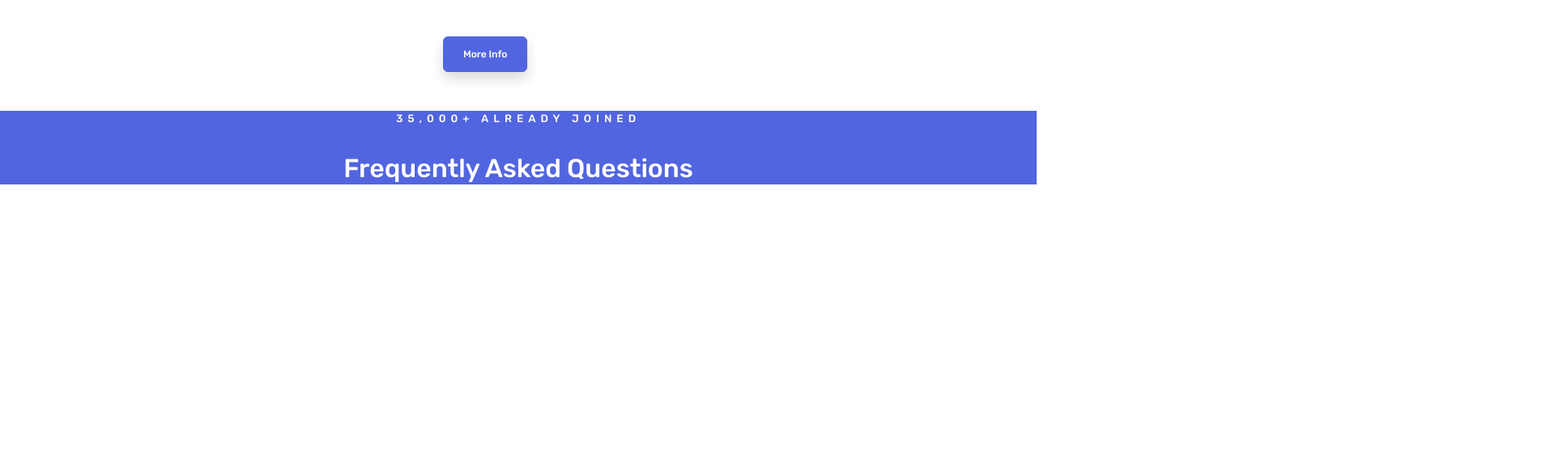
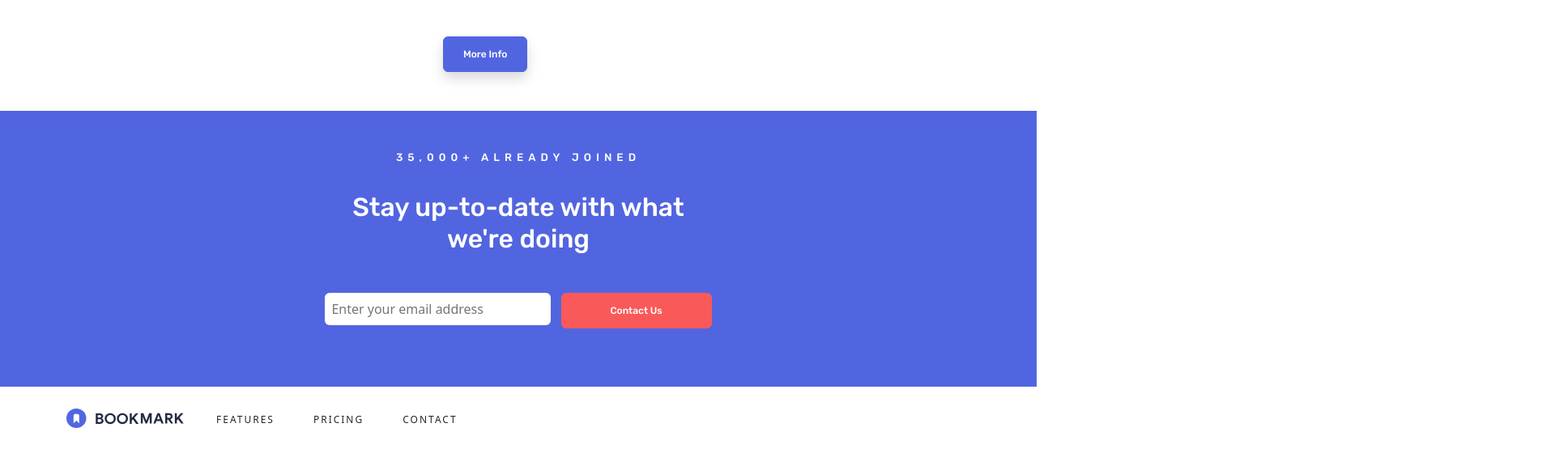
Before and after one commit to laradelrio/Sprint_2.github.io, a website: page index.html in a window 1280 px wide. Shown: the part 2300-2860 px from the top of the page at 81% size, 1920 px wide, since content can reach past the window. Before the commit the page ends 2544 px from the top, so only its background shows below. Drawn offline with nearby package versions, Linux system fonts and the light colour scheme.

Commit message:
start footer

```diff
--- a/index.html
+++ b/index.html
@@ -110,7 +110,8 @@
                             <p class="pe-4 ps-4 pe-md-0 ps-md-0"> Organize your bookmarks however you like. Our
                                 simple drag-and-drop interface gives you complete control over how you manage your
                                 favourite sites.</p>
-                            <button type="button" class="btn btn-primary shadow me-2 d-sm-none d-md-block">More Info</button>
+                            <button type="button" class="btn btn-primary shadow me-2 d-sm-none d-md-block">More
+                                Info</button>
                         </div>
                     </div>
 
@@ -133,7 +134,8 @@
                             <p class="pe-4 ps-4 pe-md-0 ps-md-0"> Organize your bookmarks however you like. Our
                                 simple drag-and-drop interface gives you complete control over how you manage your
                                 favourite sites.</p>
-                            <button type="button" class="btn btn-primary shadow me-2 d-sm-none d-md-block">More Info</button>
+                            <button type="button" class="btn btn-primary shadow me-2 d-sm-none d-md-block">More
+                                Info</button>
                         </div>
                     </div>
 
@@ -155,7 +157,8 @@
                             <p class="pe-4 ps-4 pe-md-0 ps-md-0"> Organize your bookmarks however you like. Our
                                 simple drag-and-drop interface gives you complete control over how you manage your
                                 favourite sites.</p>
-                            <button type="button" class="btn btn-primary shadow me-2 d-sm-none d-md-block">More Info</button>
+                            <button type="button" class="btn btn-primary shadow me-2 d-sm-none d-md-block">More
+                                Info</button>
                         </div>
                     </div>
 
@@ -297,11 +300,48 @@
         <button type="button" class="btn btn-primary shadow me-2 mt-5 offset-5">More Info</button>
     </div>
 
-    <div class="bg-primary text-center">
+    <div class="bg-primary text-center pt-5 pb-4">
         <p id="footerMembers"> 35,000+ Already Joined</p>
-        <h2 class="col-12 text-white">Frequently Asked Questions</h2>
+        <h2 class="col-12 col-md-4 offset-md-4 text-white">Stay up-to-date with what we're doing</h2>
+        <div class="container mb-5 mt-5">
+                <input type="email" class=" p-2 border-0 rounded col-sm-12 col-md-3  mb-2 mb-md-1 me-md-2 " id="exampleFormControlInput1"
+                    placeholder="Enter your email address">
+                <button type="submit" class="btn btn-secondary text-white col-sm-12 col-md-2 ">Contact Us</button>
+
+        </div>
     </div>
     <script src="node_modules/bootstrap/dist/js/bootstrap.bundle.min.js"></script>
+
+    <div class="container-fluid">
+        <nav class="navbar navbar-expand-lg navbar-light ">
+            <div class="container">
+                <div class="">
+                    <a class="navbar-brand" href="#">
+                        <img src="Imagenes\logo-bookmark.svg" alt="Logo Bookmark" width="145" height="24"
+                            class="d-inline-block align-text-top">
+                    </a>
+                </div>
+                <button class="navbar-toggler" type="button" data-bs-toggle="collapse"
+                    data-bs-target="#navbarNavDropdown" aria-controls="navbarNavDropdown" aria-expanded="false"
+                    aria-label="Toggle navigation">
+                    <span class="navbar-toggler-icon"></span>
+                </button>
+                <div class="collapse navbar-collapse" id="navbarNavDropdown">
+                    <ul class="navbar-nav align-items-center">
+                        <li class="nav-item m-3">
+                            <a class="nav-link text-dark" aria-current="page" href="#">Features</a>
+                        </li>
+                        <li class="nav-item m-3">
+                            <a class="nav-link text-dark" href="#">Pricing</a>
+                        </li>
+                        <li class="nav-item m-3">
+                            <a class="nav-link text-dark" href="#">Contact</a>
+                        </li>
+                    </ul>
+                </div>
+            </div>
+        </nav>
+    </div>
 
 </body>
 
--- a/styles/main.scss
+++ b/styles/main.scss
@@ -22,7 +22,7 @@ nav{
 
 #purpleBgShape{
     z-index: -1;
-    width: 160% ;
+    width: 60% ;
     height: 40%;
 }
 
@@ -96,6 +96,9 @@
     letter-spacing: 6px;
     font-size:smaller;
 }
+.form-control {
+    width: 50%;
+}
 
 @media (min-width: 768px) {
 
```
Also changed, not shown: styles/main.css, 1 other file.
